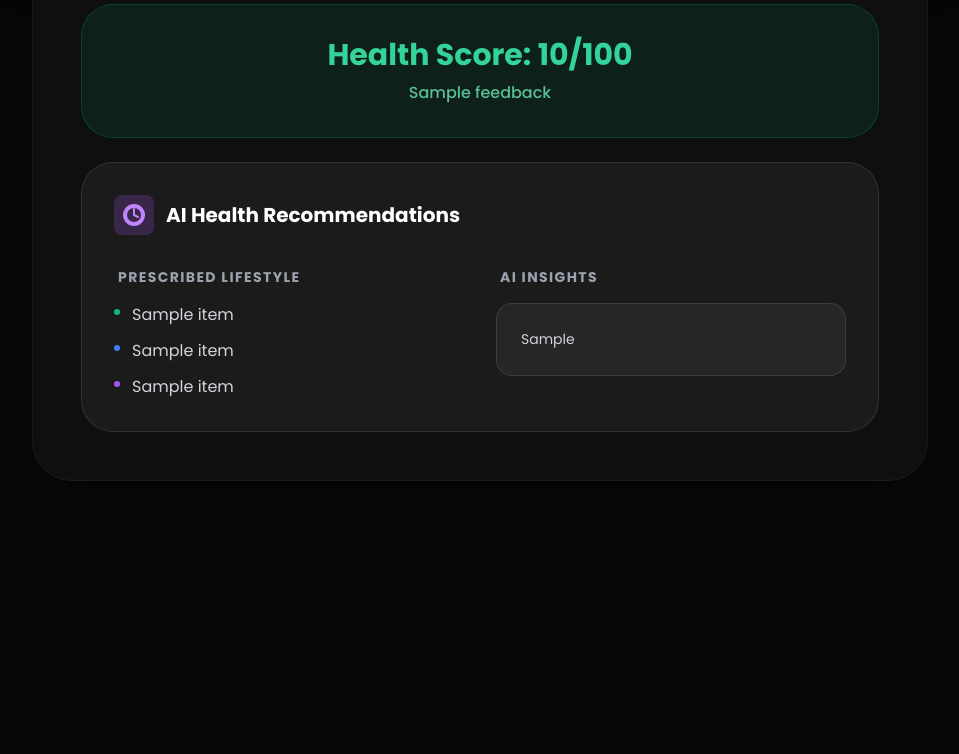
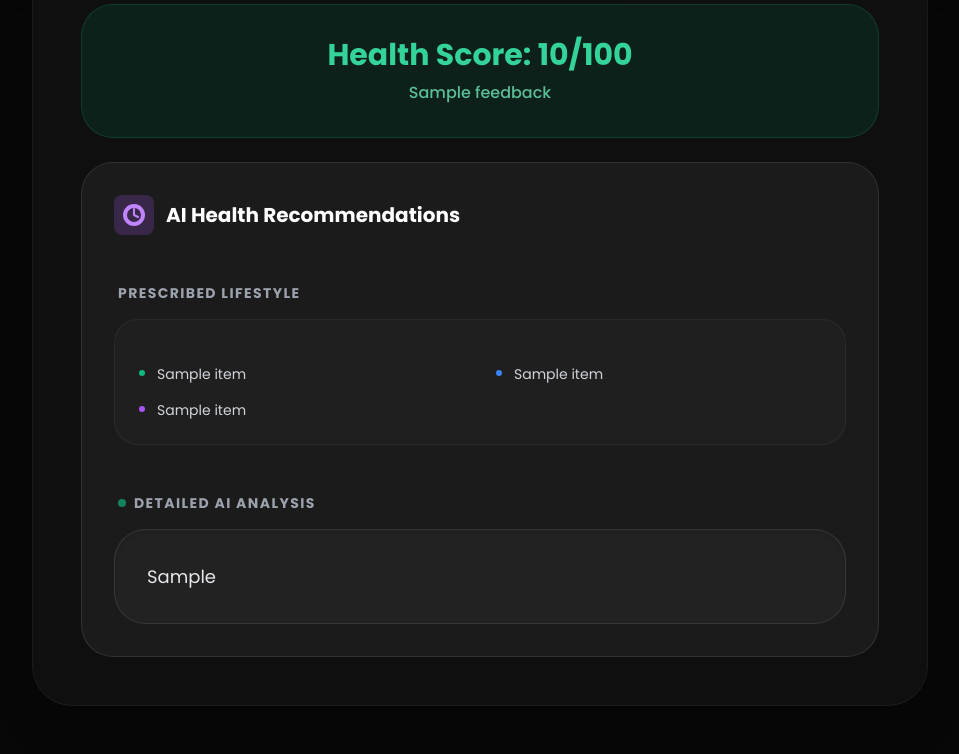
Before and after one commit to Shahil2/Health_Recommendation, a Django app: template healthapp/templates/healthapp/health_profile.html in a window 1280 px wide. Shown: the part 799-1553 px from the top of the page, without its empty margins (160-1119 px from the left). Before the commit the page ends 1280 px from the top, so only its background shows below. Run offline with Django 5.2, Linux system fonts and the light colour scheme; data comes from the database, SQL or seed files in the repository; the template is opened without the code that fills it: values that come from a table or form of the project are taken from there, most other values are stand-ins (such as "Sample title", 1, 10 or a date in 2020); some libraries are stand-ins or nearby versions.

Commit message:
Update health_profile.html

```diff
--- a/healthapp/templates/healthapp/health_profile.html
+++ b/healthapp/templates/healthapp/health_profile.html
@@ -168,7 +168,7 @@
       </div>
 
       {% if recommendations %}
-      <div class="p-8 bg-white/5 border border-white/10 rounded-[32px] space-y-8">
+      <div class="p-8 bg-white/5 border border-white/10 rounded-[32px] space-y-12">
         <div class="flex items-center space-x-3">
           <div class="p-2 bg-purple-500/20 rounded-lg text-purple-400">
             <svg xmlns="http://www.w3.org/2000/svg" width="24" height="24" viewBox="0 0 24 24" fill="none"
@@ -180,35 +180,42 @@
           <h3 class="text-xl font-bold text-white">AI Health Recommendations</h3>
         </div>
 
-        <div class="grid md:grid-cols-2 gap-8">
+        <div class="space-y-12">
+          <!-- Prescribed Lifestyle (Action Items) -->
           <div class="space-y-4">
             <h4 class="text-sm font-bold text-gray-400 uppercase tracking-widest px-1">Prescribed Lifestyle</h4>
-            <ul class="space-y-3">
+            <div class="p-6 bg-white/[0.02] rounded-3xl border border-white/5">
+              <ul class="grid grid-cols-1 md:grid-cols-2 gap-x-8 gap-y-4">
                 {% for item in recommendations.rule_based.diet %}
                 <li class="flex items-start space-x-3 text-gray-300">
                   <span class="mt-1.5 w-1.5 h-1.5 bg-emerald-500 rounded-full flex-shrink-0"></span>
-                <span>{{ item }}</span>
+                  <span class="text-sm">{{ item }}</span>
                 </li>
                 {% endfor %}
                 {% for item in recommendations.rule_based.exercise %}
                 <li class="flex items-start space-x-3 text-gray-300">
                   <span class="mt-1.5 w-1.5 h-1.5 bg-blue-500 rounded-full flex-shrink-0"></span>
-                <span>{{ item }}</span>
+                  <span class="text-sm">{{ item }}</span>
                 </li>
                 {% endfor %}
                 {% for item in recommendations.rule_based.lifestyle %}
                 <li class="flex items-start space-x-3 text-gray-300">
                   <span class="mt-1.5 w-1.5 h-1.5 bg-purple-500 rounded-full flex-shrink-0"></span>
-                <span>{{ item }}</span>
+                  <span class="text-sm">{{ item }}</span>
                 </li>
                 {% endfor %}
               </ul>
             </div>
+          </div>
 
+          <!-- AI Insights Section -->
           <div class="space-y-4">
-            <h4 class="text-sm font-bold text-gray-400 uppercase tracking-widest px-1">AI Insights</h4>
-            <div class="p-6 bg-white/5 rounded-2xl border border-white/10">
-              <p id="ai-insights-text" class="text-gray-300 text-sm leading-relaxed whitespace-pre-wrap">{{ recommendations.ai_based }}</p>
+            <div class="flex items-center space-x-2 px-1">
+              <div class="w-2 h-2 bg-emerald-500 rounded-full animate-pulse"></div>
+              <h4 class="text-sm font-bold text-gray-400 uppercase tracking-widest">Detailed AI Analysis</h4>
+            </div>
+            <div class="p-8 bg-white/[0.03] rounded-[32px] border border-white/10 shadow-inner">
+              <p id="ai-insights-text" class="text-gray-200 text-lg leading-relaxed whitespace-pre-wrap">{{recommendations.ai_based }}</p>
             </div>
           </div>
         </div>
```
Lines whose indentation alone changed are shown as unchanged.
